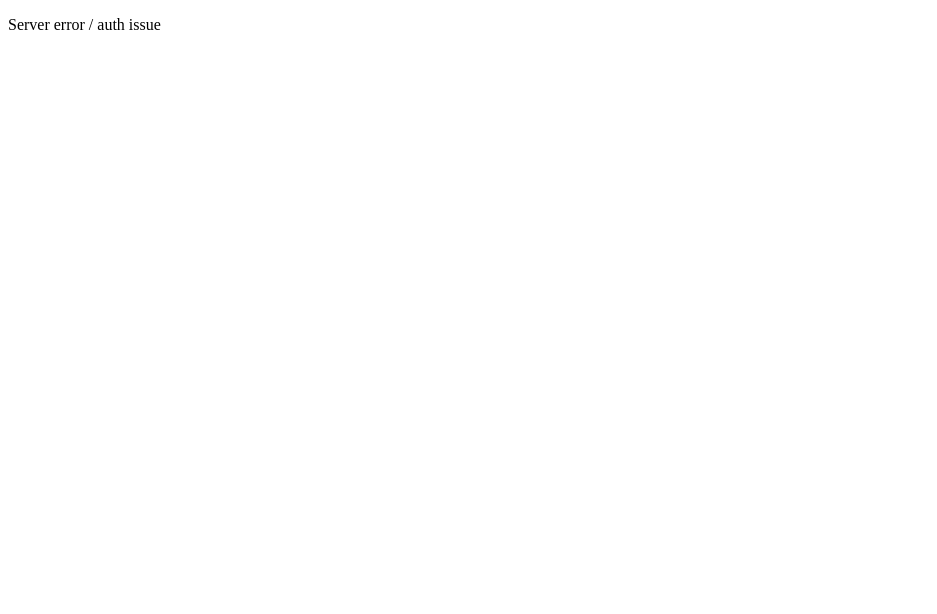
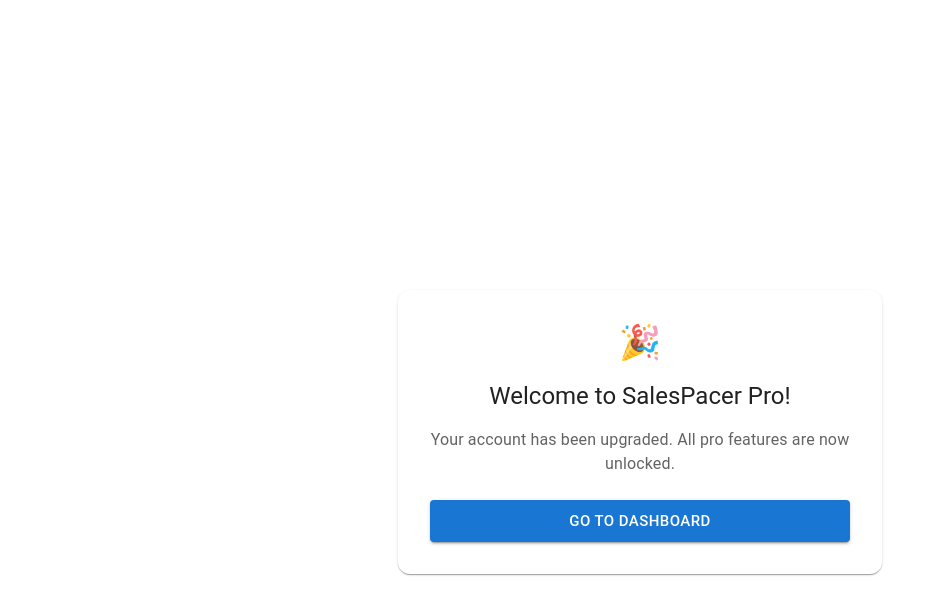
Before and after one commit to KodyKam/salespacer, a React (Vite) app in the folder client/: page /pro-success in a window 1280 px wide. Before the commit this address led to /. Shown: the top 614 px of the page, without its empty margins (0-937 px from the left). Built offline with nearby package versions, Linux system fonts and the light colour scheme; no server answers; sample sign-in values are in the browser's storage.

Commit message:
fix: AuthContext isPro, add ProSuccess page

```diff
--- a/client/src/App.jsx
+++ b/client/src/App.jsx
@@ -11,6 +11,7 @@
 import Register from "./pages/Register"
 import ForgotPassword from "./pages/ForgotPassword"
 import ResetPassword from "./pages/ResetPassword"
+import ProSuccess from "./pages/ProSuccess"
 
 const PrivateRoute = ({ children }) => {
   const token = localStorage.getItem("token")
@@ -46,6 +47,7 @@
             <MainLayout><DaySummary /></MainLayout>
           </PrivateRoute>
         } />
+        <Route path="/pro-success" element={<PrivateRoute><ProSuccess /></PrivateRoute>} />
         <Route path="*" element={<Navigate to="/welcome" />} />
       </Routes>
     </BrowserRouter>
--- a/client/src/context/AuthContext.jsx
+++ b/client/src/context/AuthContext.jsx
@@ -1,46 +1,44 @@
 // client/src/context/AuthContext.js
 import { createContext, useState, useContext, useEffect } from 'react'
-// import { useNavigate } from 'react-router-dom'
 import axios from '../api/axios'
 
 const AuthContext = createContext()
-
 export const useAuth = () => useContext(AuthContext)
 
 export const AuthProvider = ({ children }) => {
   const [user, setUser] = useState(null)
+  const [isPro, setIsPro] = useState(false)
   const [loading, setLoading] = useState(true)
-  // const navigate = useNavigate()
 
   useEffect(() => {
     const checkAuth = async () => {
       const token = localStorage.getItem('token')
       if (token) {
         try {
-          // Optional: Verify token with backend
-          const response = await axios.get('/dashboard')
-          if (response.data) {
-            setUser({ token })
-          }
+          const res = await axios.get('/billing/status')
+          setUser({ token })
+          setIsPro(res.data.isPro)
+          localStorage.setItem('isPro', res.data.isPro)
         } catch (err) {
-          // Token invalid
           localStorage.removeItem('token')
+          localStorage.removeItem('isPro')
+          setIsPro(false)
         }
       }
       setLoading(false)
     }
-
     checkAuth()
   }, [])
 
   const logout = () => {
     localStorage.removeItem('token')
+    localStorage.removeItem('isPro')
     setUser(null)
-    // navigate('/login')
+    setIsPro(false)
   }
 
   return (
-    <AuthContext.Provider value={{ user, loading, logout }}>
+    <AuthContext.Provider value={{ user, isPro, loading, logout }}>
       {children}
     </AuthContext.Provider>
   )
--- /dev/null
+++ b/client/src/pages/ProSuccess.jsx
@@ -0,0 +1,37 @@
+import { Box, Card, Typography, Button } from "@mui/material"
+import { useNavigate } from "react-router-dom"
+import { useEffect } from "react"
+import axios from "../api/axios"
+
+const ProSuccess = () => {
+  const navigate = useNavigate()
+
+  useEffect(() => {
+    axios.get("/billing/status").then(res => {
+      localStorage.setItem("isPro", res.data.isPro)
+    })
+  }, [])
+
+  return (
+    <Box sx={{ minHeight: "100vh", display: "flex", alignItems: "center", justifyContent: "center", p: 3 }}>
+      <Card sx={{ p: 4, maxWidth: 420, textAlign: "center", borderRadius: 3 }}>
+        <Typography variant="h4">🎉</Typography>
+        <Typography variant="h5" fontWeight="bold" sx={{ mt: 2 }}>
+          Welcome to SalesPacer Pro!
+        </Typography>
+        <Typography sx={{ mt: 2, opacity: 0.7 }}>
+          Your account has been upgraded. All pro features are now unlocked.
+        </Typography>
+        <Button
+          fullWidth variant="contained" size="large"
+          sx={{ mt: 3 }}
+          onClick={() => navigate("/")}
+        >
+          Go to Dashboard
+        </Button>
+      </Card>
+    </Box>
+  )
+}
+
+export default ProSuccess
```
